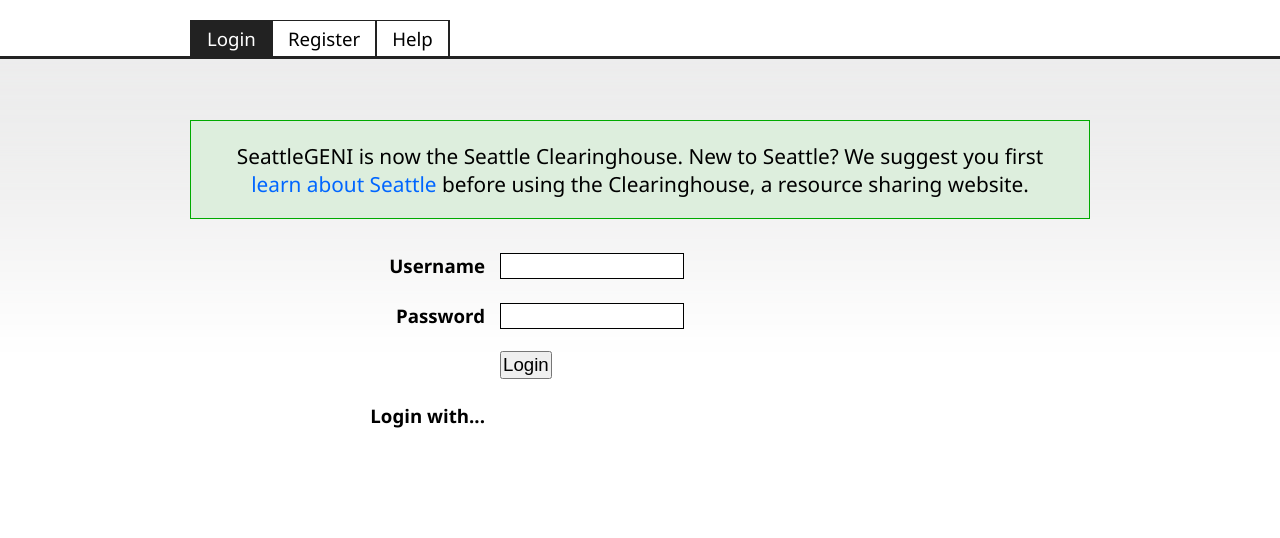
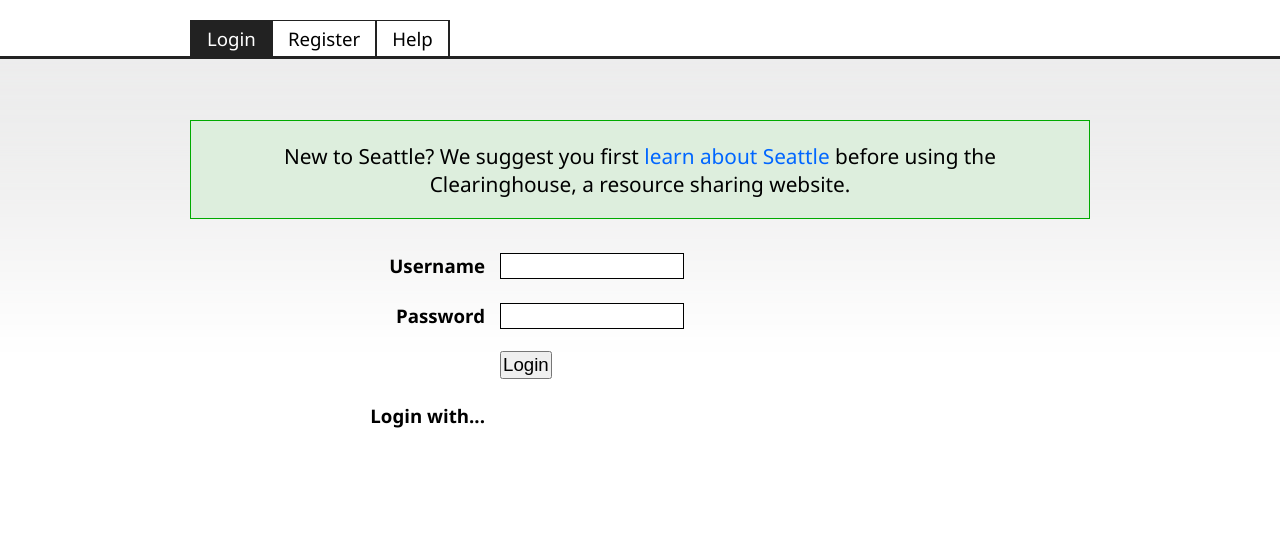
Before and after one commit to aOlmo/clearinghouse, a Django app: template website/html/templates/accounts/login.html in a window 1280 px wide. Shown: the part 87-625 px from the top of the page. Run offline with Django 3.2, Linux system fonts and the light colour scheme; the template is opened without the code that fills it: most values are stand-ins (such as "Sample title", 1, 10 or a date in 2020); form fields are guessed from the names that the template uses; some libraries are stand-ins or nearby versions.

Commit message:
Removed first sentence from login.html

```diff
--- a/website/html/templates/accounts/login.html
+++ b/website/html/templates/accounts/login.html
@@ -62,7 +62,7 @@ Login - Clearinghouse
 	<div id="main">
 		<div id="middle">
 		  <div id="learn-about-seattle">
-		    SeattleGENI is now the Seattle Clearinghouse. New to Seattle? We suggest you first
+		    New to Seattle? We suggest you first
 		    <a href="https://seattle.cs.washington.edu/">learn about Seattle</a>
 		    before using the Clearinghouse, a resource sharing website.
 		  </div>
```
